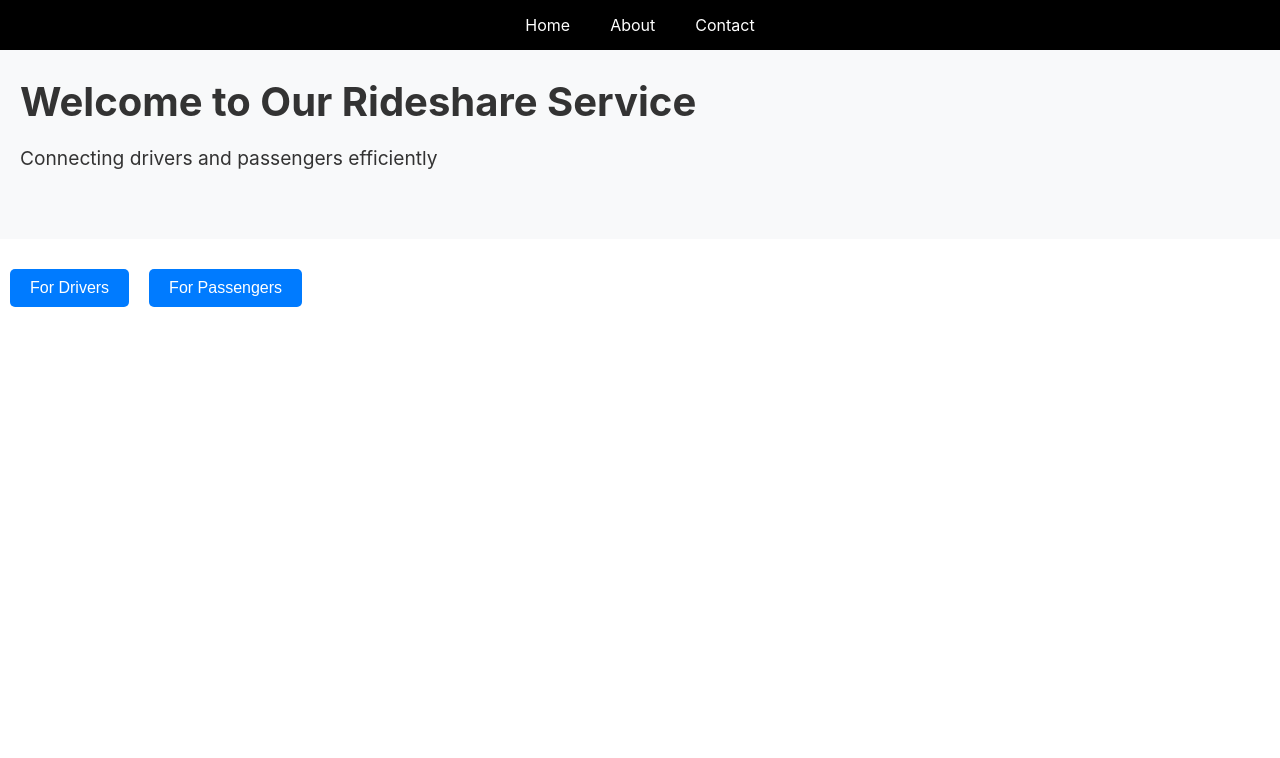
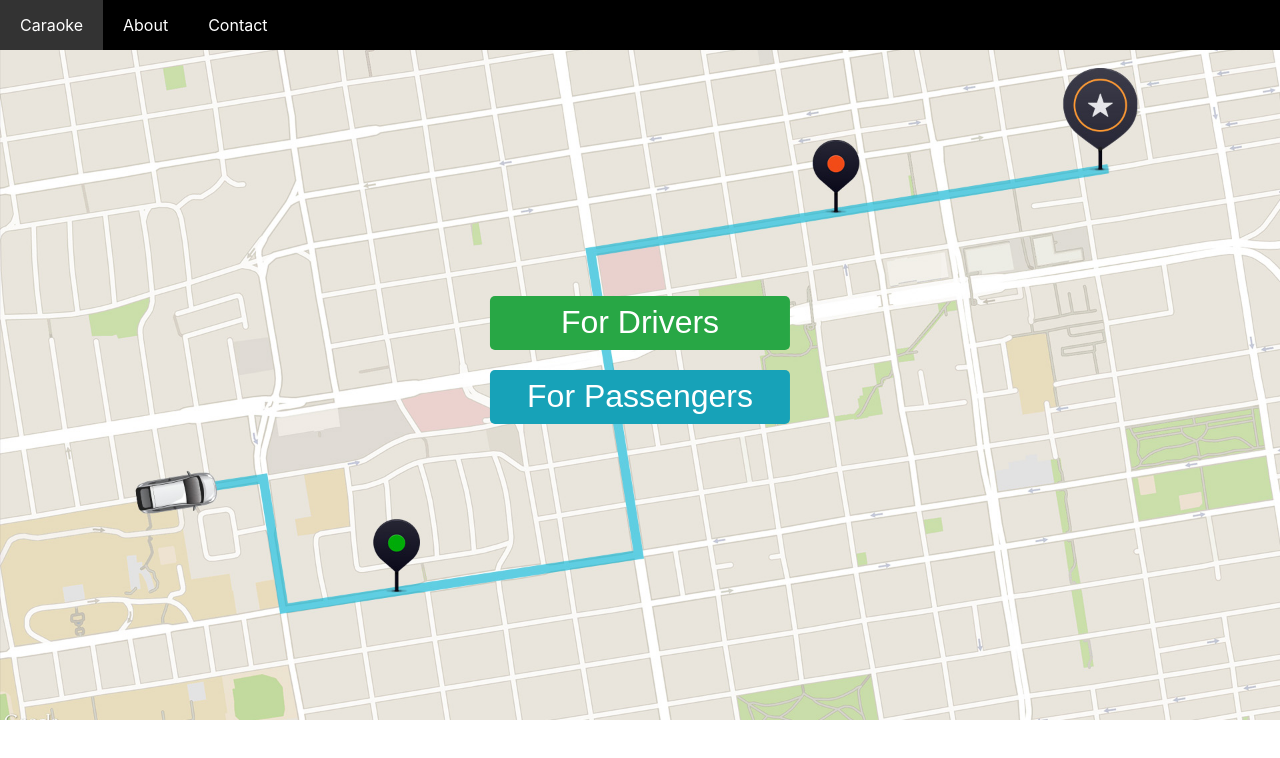
Before and after one commit to ashw24/my-rideshare-app, a React (Create React App) app: page / in a window 1280 px wide. Shown: the top 758 px of the page. Built offline with nearby package versions, Linux system fonts and the light colour scheme.

Commit message:
buttons n shi

```diff
--- a/src/components/HeroBanner.css
+++ /dev/null
@@ -1,22 +0,0 @@
-/* HeroBanner.css */
-
-.hero-banner {
-  background-color: #f8f9fa;
-  padding: 50px 20px;
-  color: #333;
-}
-
-.hero-banner h1 {
-  font-size: 2.5em;
-  margin-bottom: 20px;
-}
-
-.hero-banner p {
-  font-size: 1.2em;
-}
-
-@media (max-width: 768px) {
-  .hero-banner h1 {
-    font-size: 2em;
-  }
-}
--- a/src/components/HeroBanner.js
+++ /dev/null
@@ -1,14 +0,0 @@
-// src/HeroBanner.js
-
-import React from 'react';
-import './HeroBanner.css';
-function HeroBanner() {
-  return (
-    <div className="hero-banner">
-      <h1>Welcome to Our Rideshare Service</h1>
-      <p>Connecting drivers and passengers efficiently</p>
-    </div>
-  );
-}
-
-export default HeroBanner;
--- a/src/components/HomePage.css
+++ b/src/components/HomePage.css
@@ -1,26 +1,46 @@
 /* HomePage.css */
 
-.home-page {
-  font-family: 'Arial', sans-serif;
+.image-overlay-container {
+  position: relative;
+}
+
+.full-width-image {
+  width: 100%;
+  height: auto;
+  display: block;
+}
+
+.button-group {
+  position: absolute;
+  top: 50%;
+  left: 50%;
+  transform: translate(-50%, -50%);
   text-align: center;
 }
 
-.button-group {
-  margin-top: 30px;
+.action-button {
+  border: none;
+  border-radius: 5px;
+  padding: 2% 5%; /* Use percentage to scale with the screen size */
+  margin: 10px;
+  cursor: pointer;
+  font-size: 2em; /* Larger font size */
+  transition: transform 0.3s ease;
+  width: 80%; /* Button width - less than half of the container width */
+  max-width: 300px; /* To prevent the buttons from becoming too large on wider screens */
 }
 
-.button-group button {
-  background-color: #007bff;
+/* Different colors for each button */
+.action-button:first-child {
+  background-color: #28a745; /* Green */
   color: white;
-  border: none;
-  border-radius: 5px;
-  padding: 10px 20px;
-  margin: 0 10px;
-  cursor: pointer;
-  font-size: 16px;
-  transition: background-color 0.3s;
 }
 
-.button-group button:hover {
-  background-color: #0056b3;
+.action-button:last-child {
+  background-color: #17a2b8; /* Blue */
+  color: white;
 }
+
+.action-button:hover {
+  transform: scale(1.1); /* Enlarge the button on hover */
+}
--- a/src/components/HomePage.js
+++ b/src/components/HomePage.js
@@ -2,18 +2,18 @@
 
 import React from 'react';
 import NavBar from './NavBar';
-import HeroBanner from './HeroBanner';
-import './HomePage.css'; // Import CSS here
-
+import './HomePage.css'; // Make sure to import your CSS file
 
 function HomePage() {
   return (
     <div>
       <NavBar />
-      <HeroBanner />
-      <div className="button-group">
-        <button onClick={() => window.location.href='/drivers'}>For Drivers</button>
-        <button onClick={() => window.location.href='/passengers'}>For Passengers</button>
+      <div className="image-overlay-container">
+        <img src="/blog-hero.jpg" alt="A descriptive text for the image" className="full-width-image" />
+        <div className="button-group">
+          <button className="action-button">For Drivers</button>
+          <button className="action-button">For Passengers</button>
+        </div>
       </div>
     </div>
   );
--- a/src/components/NavBar.css
+++ b/src/components/NavBar.css
@@ -15,7 +15,7 @@
   padding: 0;
   margin: 0;
   display: flex;
-  justify-content: center; /* Center the links */
+  justify-content: left; /* Center the links */
   align-items: center;
   height: 50px; /* Fixed height */
 }
--- a/src/components/NavBar.js
+++ b/src/components/NavBar.js
@@ -6,7 +6,7 @@ function NavBar() {
   return (
     <nav className="navbar">
       <ul>
-        <li><a href="/">Home</a></li>
+        <li><a href="/">Caraoke</a></li>
         <li><a href="/about">About</a></li>
         <li><a href="/contact">Contact</a></li>
       </ul>
```
Also changed, not shown: public/blog-hero.jpg (added).
